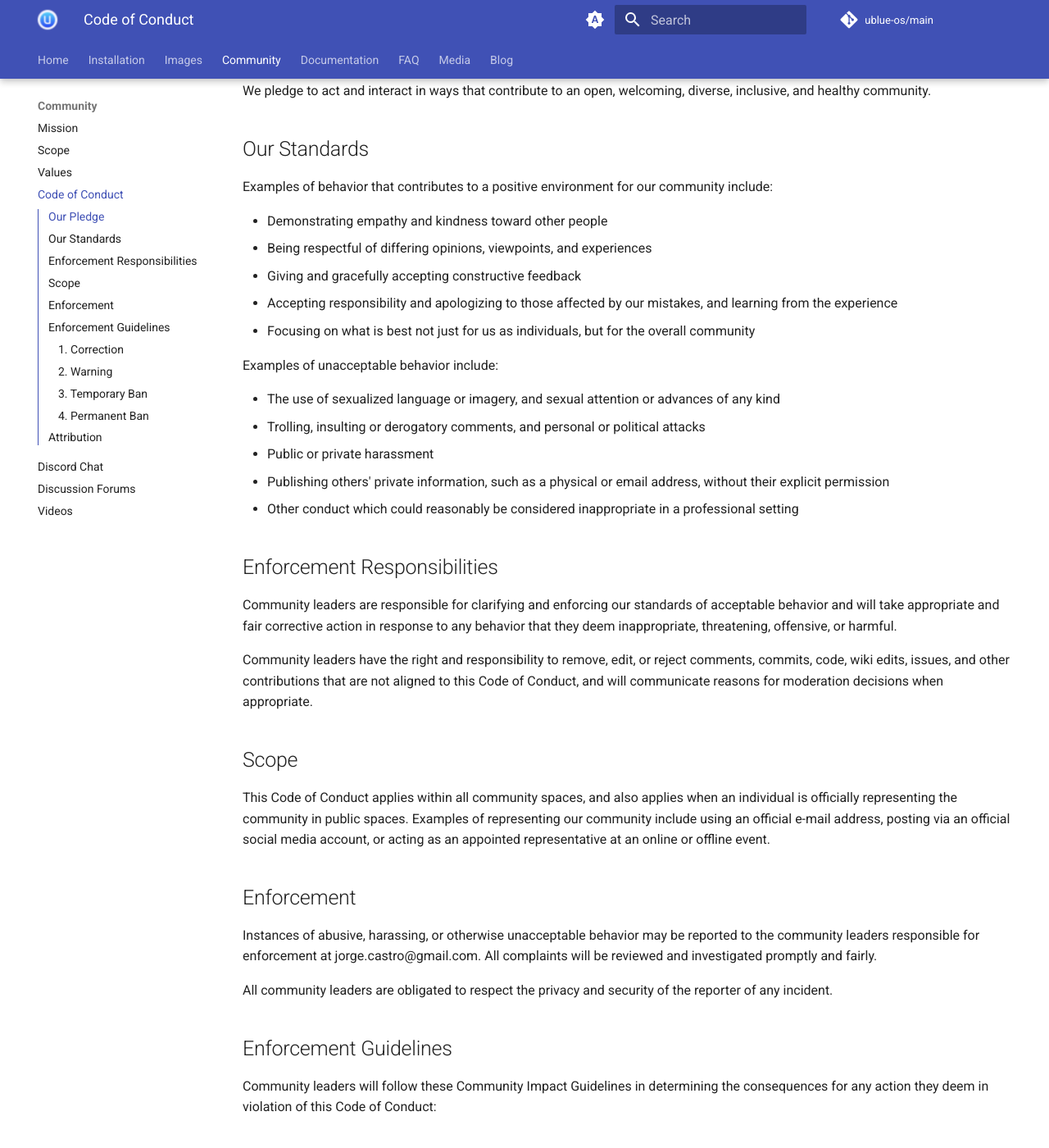
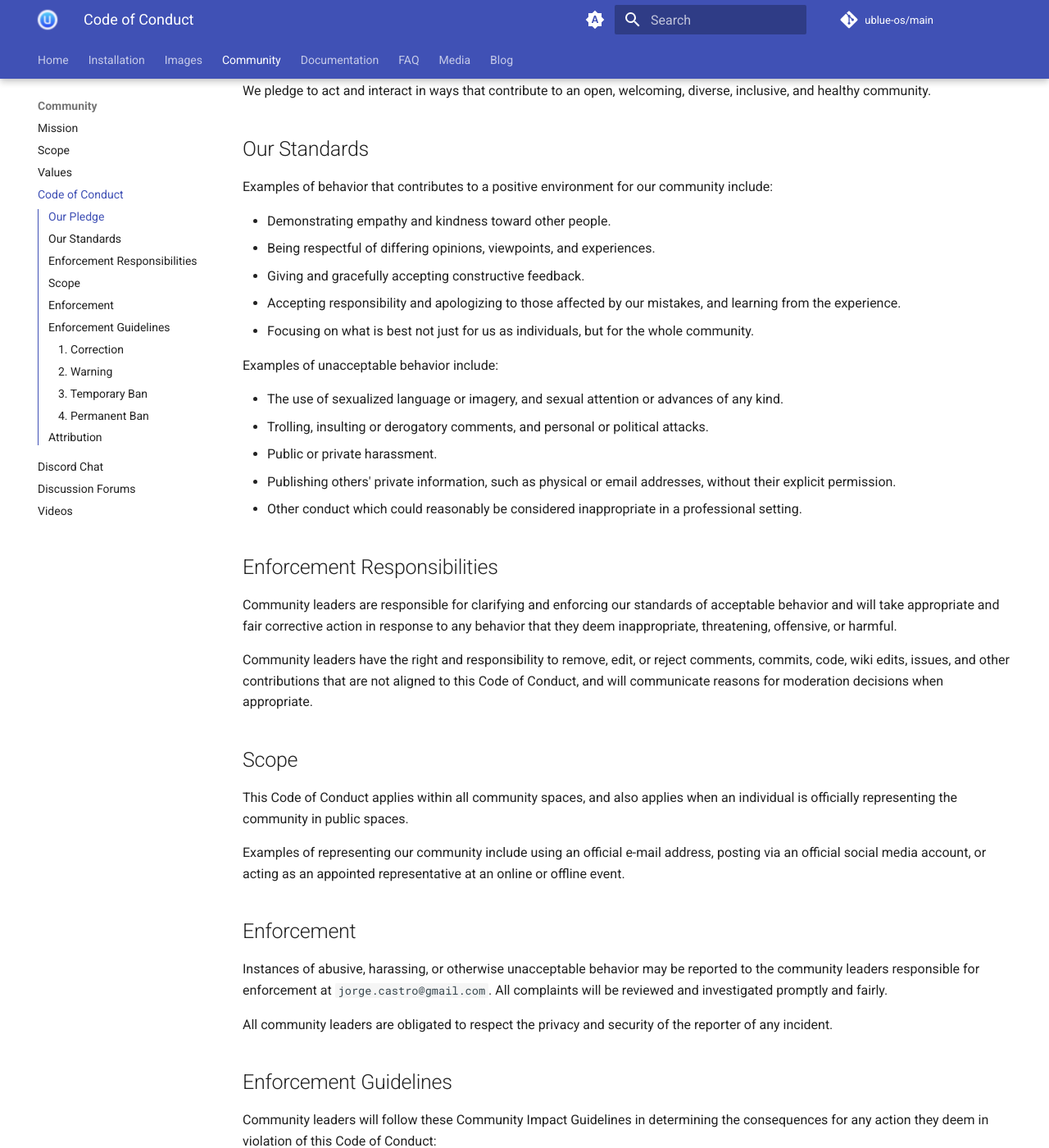
Before and after one commit to ublue-os/website, an MkDocs documentation site: the page built from docs/CODE_OF_CONDUCT.md, in a window 1280 px wide and 1400 px high, scrolled down 389 px. Shown: the whole window at 82% size. Built offline with MkDocs 1.6.1 and Material for MkDocs 9.7.7, drawn with Linux system fonts in a browser that asks for light colours; comment, search, counter and statistics services are not loaded; some of the changed text lies outside the part shown.

Commit message:
fix:Proofreading5 (#370)
* fix:proofreading & QOL improvemnt to Bazzite docs.

* fix:more proofreading and QOL edits.

* fix:round4 of line-edits and corrections

* fix: add an extra line feed

* Update docs/CONTRIBUTING.md

Co-authored-by: Jorge O. Castro <jorge.castro@gmail.com>

---------

Co-authored-by: Jorge O. Castro <jorge.castro@gmail.com>

```diff
--- a/docs/CODE_OF_CONDUCT.md
+++ b/docs/CODE_OF_CONDUCT.md
@@ -17,112 +17,76 @@ diverse, inclusive, and healthy community.
 Examples of behavior that contributes to a positive environment for our
 community include:
 
-* Demonstrating empathy and kindness toward other people
-* Being respectful of differing opinions, viewpoints, and experiences
-* Giving and gracefully accepting constructive feedback
-* Accepting responsibility and apologizing to those affected by our mistakes,
-  and learning from the experience
-* Focusing on what is best not just for us as individuals, but for the
-  overall community
+* Demonstrating empathy and kindness toward other people.
+* Being respectful of differing opinions, viewpoints, and experiences.
+* Giving and gracefully accepting constructive feedback.
+* Accepting responsibility and apologizing to those affected by our mistakes, and learning from the experience.
+* Focusing on what is best not just for us as individuals, but for the whole community.
 
 Examples of unacceptable behavior include:
 
 * The use of sexualized language or imagery, and sexual attention or
-  advances of any kind
-* Trolling, insulting or derogatory comments, and personal or political attacks
-* Public or private harassment
-* Publishing others' private information, such as a physical or email
-  address, without their explicit permission
-* Other conduct which could reasonably be considered inappropriate in a
-  professional setting
+  advances of any kind.
+* Trolling, insulting or derogatory comments, and personal or political attacks.
+* Public or private harassment.
+* Publishing others' private information, such as physical or email addresses, without their explicit permission.
+* Other conduct which could reasonably be considered inappropriate in a professional setting.
 
 ## Enforcement Responsibilities
 
-Community leaders are responsible for clarifying and enforcing our standards of
-acceptable behavior and will take appropriate and fair corrective action in
-response to any behavior that they deem inappropriate, threatening, offensive,
-or harmful.
+Community leaders are responsible for clarifying and enforcing our standards of acceptable behavior and will take appropriate and fair corrective action in response to any behavior that they deem inappropriate, threatening, offensive, or harmful.
 
-Community leaders have the right and responsibility to remove, edit, or reject
-comments, commits, code, wiki edits, issues, and other contributions that are
-not aligned to this Code of Conduct, and will communicate reasons for moderation
-decisions when appropriate.
+Community leaders have the right and responsibility to remove, edit, or reject comments, commits, code, wiki edits, issues, and other contributions that are not aligned to this Code of Conduct, and will communicate reasons for moderation decisions when appropriate.
 
 ## Scope
 
-This Code of Conduct applies within all community spaces, and also applies when
-an individual is officially representing the community in public spaces.
-Examples of representing our community include using an official e-mail address,
-posting via an official social media account, or acting as an appointed
-representative at an online or offline event.
+This Code of Conduct applies within all community spaces, and also applies when an individual is officially representing the community in public spaces.
+
+Examples of representing our community include using an official e-mail address, posting via an official social media account, or acting as an appointed representative at an online or offline event.
 
 ## Enforcement
 
-Instances of abusive, harassing, or otherwise unacceptable behavior may be
-reported to the community leaders responsible for enforcement at
-jorge.castro@gmail.com.
+Instances of abusive, harassing, or otherwise unacceptable behavior may be reported to the community leaders responsible for enforcement at `jorge.castro@gmail.com`.
 All complaints will be reviewed and investigated promptly and fairly.
 
-All community leaders are obligated to respect the privacy and security of the
-reporter of any incident.
+All community leaders are obligated to respect the privacy and security of the reporter of any incident.
 
 ## Enforcement Guidelines
 
-Community leaders will follow these Community Impact Guidelines in determining
-the consequences for any action they deem in violation of this Code of Conduct:
+Community leaders will follow these Community Impact Guidelines in determining the consequences for any action they deem in violation of this Code of Conduct:
 
 ### 1. Correction
 
-**Community Impact**: Use of inappropriate language or other behavior deemed
-unprofessional or unwelcome in the community.
+**Community Impact**: Use of inappropriate language or other behavior deemed unprofessional or unwelcome in the community.
 
-**Consequence**: A private, written warning from community leaders, providing
-clarity around the nature of the violation and an explanation of why the
-behavior was inappropriate. A public apology may be requested.
+**Consequence**: A private, written warning from community leaders, providing clarity around the nature of the violation and an explanation of why the behavior was inappropriate. A public apology may be requested.
 
 ### 2. Warning
 
-**Community Impact**: A violation through a single incident or series
-of actions.
+**Community Impact**: A violation through a single incident or series of actions.
 
-**Consequence**: A warning with consequences for continued behavior. No
-interaction with the people involved, including unsolicited interaction with
-those enforcing the Code of Conduct, for a specified period of time. This
-includes avoiding interactions in community spaces as well as external channels
-like social media. Violating these terms may lead to a temporary or
-permanent ban.
+**Consequence**: A warning with consequences for continued behavior. No interaction with the people involved, including unsolicited interaction with those enforcing the Code of Conduct, for a specified period of time.
+
+This includes avoiding interactions in community spaces as well as external channels like social media. Violating these terms may lead to a temporary or permanent ban.
 
 ### 3. Temporary Ban
 
-**Community Impact**: A serious violation of community standards, including
-sustained inappropriate behavior.
+**Community Impact**: A serious violation of community standards, including sustained inappropriate behavior.
 
-**Consequence**: A temporary ban from any sort of interaction or public
-communication with the community for a specified period of time. No public or
-private interaction with the people involved, including unsolicited interaction
-with those enforcing the Code of Conduct, is allowed during this period.
+**Consequence**: A temporary ban from any sort of interaction or public communication with the community for a specified period of time. No public or private interaction with the people involved, including unsolicited interaction with those enforcing the Code of Conduct, is allowed during this period.
+
 Violating these terms may lead to a permanent ban.
 
 ### 4. Permanent Ban
 
-**Community Impact**: Demonstrating a pattern of violation of community
-standards, including sustained inappropriate behavior,  harassment of an
-individual, or aggression toward or disparagement of classes of individuals.
+**Community Impact**: Demonstrating a pattern of violation of community standards, including sustained inappropriate behavior,  harassment of an individual, or aggression toward, or disparagement of, classes of individuals.
 
-**Consequence**: A permanent ban from any sort of public interaction within
-the community.
+**Consequence**: A permanent ban from any sort of public interaction within the community.
 
 ## Attribution
 
-This Code of Conduct is adapted from the [Contributor Covenant][homepage],
-version 2.0, available at
-https://www.contributor-covenant.org/version/2/0/code_of_conduct.html.
+This Code of Conduct is adapted from the [Contributor Covenant](https://www.contributor-covenant.org/version/2/0/code_of_conduct.html), version 2.0.
 
-Community Impact Guidelines were inspired by [Mozilla's code of conduct
-enforcement ladder](https://github.com/mozilla/diversity).
+Community Impact Guidelines were inspired by [Mozilla's code of conduct enforcement ladder](https://github.com/mozilla/diversity).
 
-[homepage]: https://www.contributor-covenant.org
-
-For answers to common questions about this code of conduct, see the FAQ at
-https://www.contributor-covenant.org/faq. Translations are available at
-https://www.contributor-covenant.org/translations.
+For answers to common questions about this code of conduct, see the [FAQ](https://www.contributor-covenant.org/faq). Translations are available [here](https://www.contributor-covenant.org/translations).
```
Also changed, not shown: docs/CONTRIBUTING.md (+90 -64 lines), docs/architecture.md (+5 -4 lines), docs/tinker/modification.md (+2 -0 lines).
